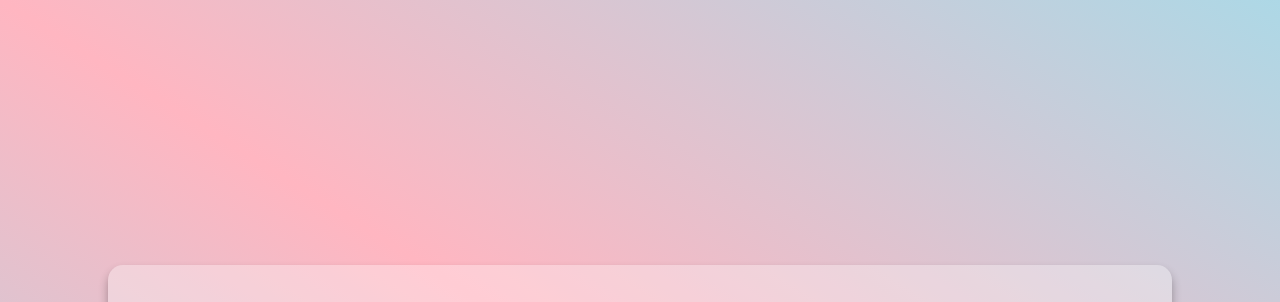
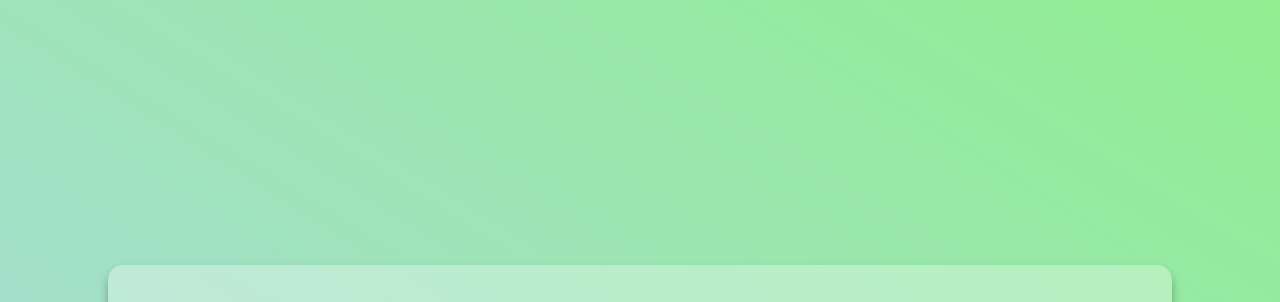
Before and after one commit to FaizzE/Dad-s-Delightful-Humor-Hub, a plain HTML site: page index.html in a window 1280 px wide. Shown: the top 302 px of the page. Drawn offline with Linux system fonts and the light colour scheme.

Commit message:
Update style.css

```diff
--- a/style.css
+++ b/style.css
@@ -1,6 +1,6 @@
 body{
     margin: 0;
-    background: linear-gradient(to left bottom,lightblue,lightpink,lightblue);
+    background: linear-gradient(to left bottom,lightgreen,lightblue);
     min-height:100vh;
     display:flex;
     justify-content: center;
```
